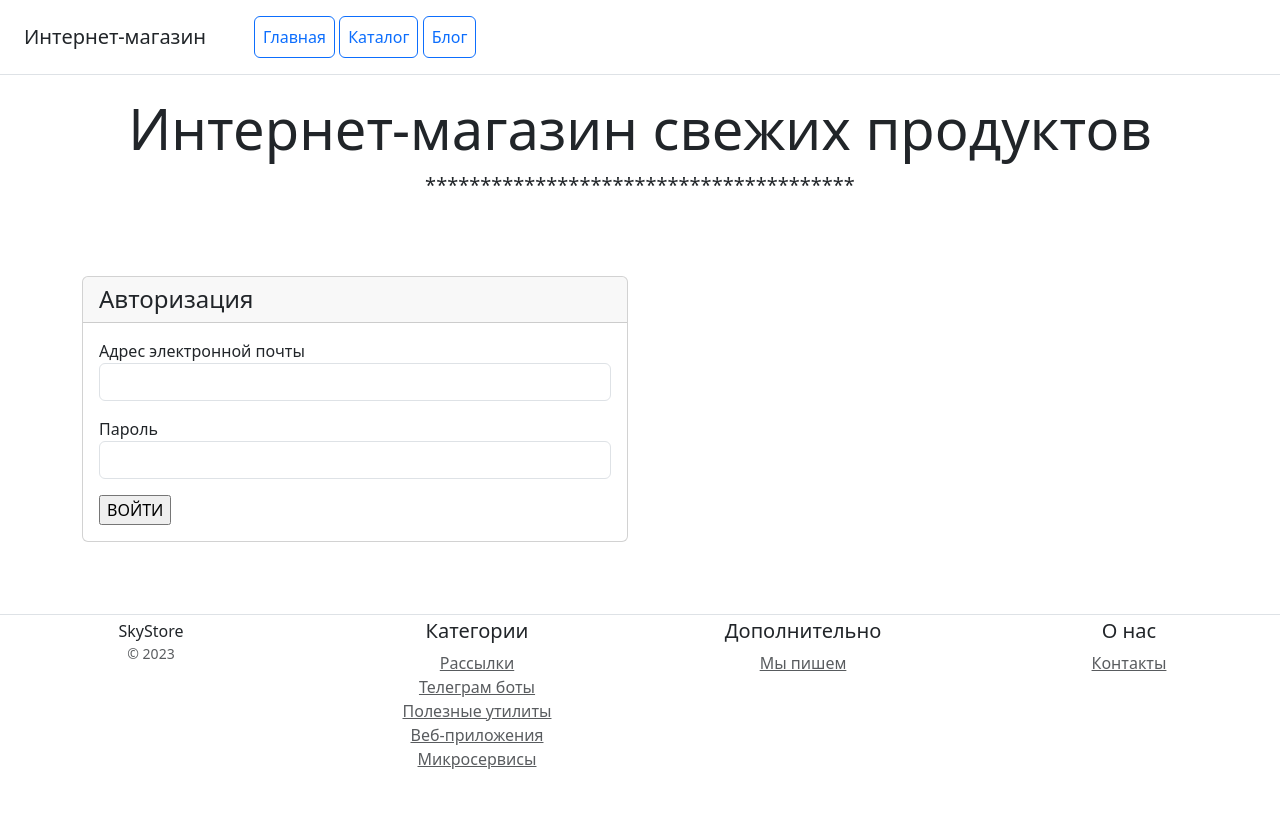
After one commit to LudaKend/Hometask19_2, a Django app: page /users/ in a window 1280 px wide. The commit adds this page. Run offline with Django 4.2, Linux system fonts and the light colour scheme; some libraries are stand-ins or nearby versions.

Commit message:
домашнее задание к уроку 22.2 задание1 кнопка "Войти" и "Выйти" в шаблоне home_page.html, шаблон login.html для авторизации

```diff
--- a/config/settings.py
+++ b/config/settings.py
@@ -142,3 +142,5 @@ MEDIA_URL = '/media/'
 MEDIA_ROOT = BASE_DIR / 'media'
 
 AUTH_USER_MODEL = 'users.User'
+LOGIN_REDIRECT_URL = '/'
+LOGOUT_REDIRECT_URL = '/'
--- a/config/urls.py
+++ b/config/urls.py
@@ -10,4 +10,5 @@ urlpatterns = [
     path('blog/', include('blog.urls', namespace='blog')),
     #path('contacts', include('catalog.urls', namespace='catalog')),
     # path('catalog', include('catalog.urls', namespace='catalog')),
+    path('users/', include('users.urls', namespace='users')),
  ] + static(settings.MEDIA_URL, document_root=settings.MEDIA_ROOT)
--- /dev/null
+++ b/users/templates/users/login.html
@@ -0,0 +1,40 @@
+{% extends 'catalog/base.html' %}
+{% block content %}
+<body>
+<div class="d-flex flex-column flex-md-row align-items-center p-3 px-md-4 mb-3 bg-white border-bottom box-shadow">
+    <h5 class="my-0 mr-md-auto font-weight-normal">Интернет-магазин </h5>
+    <nav class="ms-5">
+        <a class="p-2 btn btn-outline-primary" href="{% url 'catalog:route_home_page' %}">Главная</a>
+        <a class="p-2 btn btn-outline-primary" href="{% url 'catalog:route_product_list' %}">Каталог</a>
+        <a class="p-2 btn btn-outline-primary" href="{% url 'blog:route_blog_post_list' %}">Блог</a>
+    </nav>
+</div>
+{% include 'catalog/include/inc_shop_name.html' %}
+<div class="container">
+    <div class="row text-start">
+        <div class="col-lg-6 col-md-6 col-sm-12">
+            <div class="card mb-4 box-shadow">
+                <div class="card-header">
+                    <h4 class="my-0 font-weight-normal">Авторизация</h4>
+                </div>
+                <div class="card-body">
+                    <form method="POST">
+                        {% csrf_token %}
+                        <div class="mb-3">
+                            <label for="name">Адрес электронной почты</label>
+                            <input type="text" name="name" class="form-control" id="name" required>
+                        </div>
+                        <div class="mb-3">
+                            <label for="phone">Пароль</label>
+                            <input type="text" name="phone" class="form-control" id="phone" required>
+                        </div>
+
+                    <input type="submit" value="ВОЙТИ">
+                    </form>
+                </div>
+            </div>
+        </div>
+    </div>
+</div>
+</body>
+{% endblock %}
--- /dev/null
+++ b/users/urls.py
@@ -0,0 +1,10 @@
+from django.contrib.auth.views import LoginView, LogoutView
+from django.urls import path
+from users.apps import UsersConfig
+
+app_name = UsersConfig.name
+
+urlpatterns = [
+    path('', LoginView.as_view(template_name='users/login.html'), name='route_login_users'),
+    path('logout/', LogoutView.as_view(), name='route_logout_users'),
+]
```
Also changed, not shown: catalog/templates/catalog/home_page.html (+8 -0 lines).
